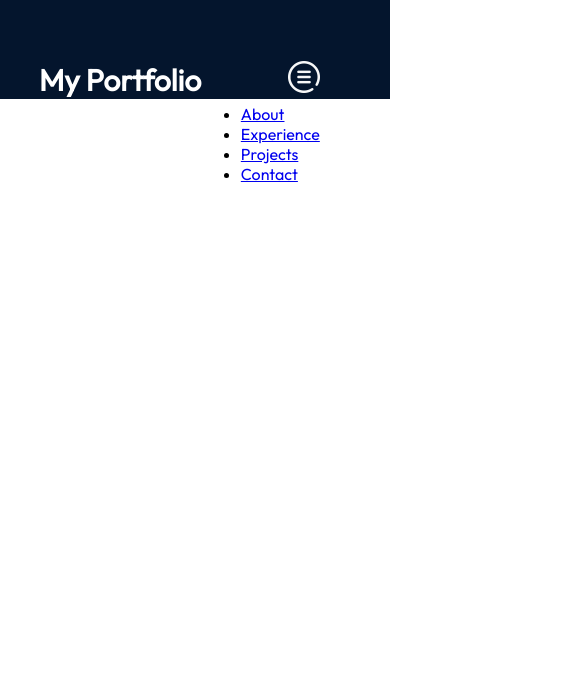
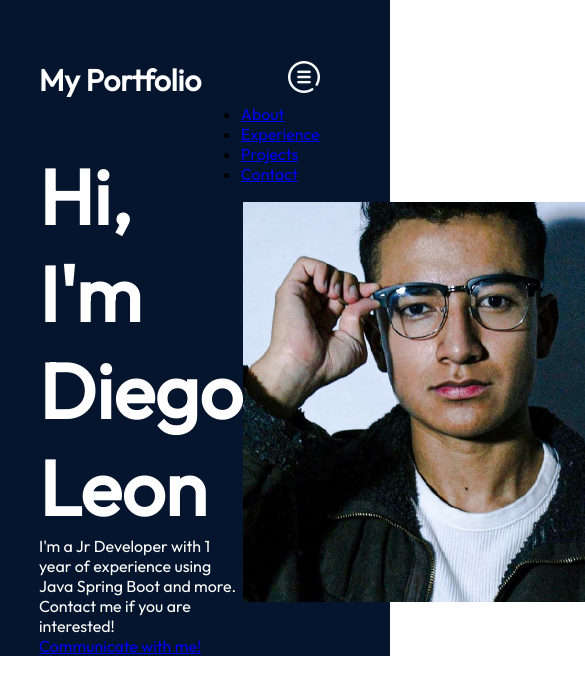
Before and after one commit to EnriLion/enrilion-blog, a React (Vite) app in the folder react-portfolio/: page / in a window 390 px wide. Shown: the top 694 px of the page, 585 px wide, since content can reach past the window. Built offline with nearby package versions, Linux system fonts and the light colour scheme.

Commit message:
Adding Section 3 navbar and Profile Heading

```diff
--- a/react-portfolio/src/App.jsx
+++ b/react-portfolio/src/App.jsx
@@ -1,5 +1,6 @@
 import styles from'./App.module.css'
 import { Navbar } from './components/Navbar/Navbar'
+import { ProfileHeading } from './components/Navbar/ProfileHeading/ProfileHeading'
 
 function App() {
 
@@ -7,6 +8,7 @@ function App() {
     <div className={styles.App}>
     {/* Hello World */}
     <Navbar />
+    <ProfileHeading/>
     </div>
   )
 }
--- a/react-portfolio/src/components/Navbar/Navbar.jsx
+++ b/react-portfolio/src/components/Navbar/Navbar.jsx
@@ -8,13 +8,22 @@ import { getImageUrl } from "../../utils";
 
 
 export  const Navbar = () => {
+    const [menuOpen, setMenuOpen] = useState(false);
+
     return <nav className={styles.navbar}>
         <a  className={styles.title} href='/'>
         My Portfolio
         </a>
         <div className={styles.menu}>
-            <img className={styles.menuBtn} src={getImageUrl("nav/close_menu.png")} alt="menu-button"/>
-        <ul className={styles.menuItems}>
+            <img
+            className={styles.menuBtn} src={
+                menuOpen? getImageUrl("nav/open_menu.png")
+                : getImageUrl('nav/close_menu.png')}
+                 alt="menu-button"
+                 onClick={()=> setMenuOpen(!menuOpen)}
+                 />
+        <ul className={`${styles.menuItems} ${menuOpen && styles.menuOpen}`}
+        onClick={() => setMenuOpen(false)}>
             <li>
                 <a href="#about">About</a>
             </li>
--- a/react-portfolio/src/components/Navbar/Navbar.module.css
+++ b/react-portfolio/src/components/Navbar/Navbar.module.css
@@ -53,6 +53,25 @@
     .menuBtn{
         height: 2rem;
         width: auto;
+        display: block;
+        cursor: pointer;
+    }
+
+    .menu-items{
+        display: none;
+        flex-direction: column;
+        align-items: center;
+        gap: 13px;
+        border-radius: 10px;
+        background: rgb(25, 55, 109);
+        background: linear-gradient(0deg, rgba(25, 55, 109, 0.2) 0%, rgba(25, 55, 109,1) 100%);
+        padding: 24px 33px;
+        box-shadow: 0 0 4px 0 rgba(0, 0, 0, 0.25);
+    }
+
+    .menuOpen {
+        display: flex;
+        z-index: 1;
     }
 
 }
--- /dev/null
+++ b/react-portfolio/src/components/Navbar/ProfileHeading/ProfileHeading.jsx
@@ -0,0 +1,23 @@
+import React from "react";
+
+import styles from './ProfileHeading.module.css'
+
+import { getImageUrl } from "../../../utils";
+
+export const ProfileHeading = () => {
+    return (
+    <section className={styles.container}>
+        <div className={styles.content}>
+            <h1 className={styles.title}>Hi, I'm Diego Leon</h1>
+            <p classNam={styles.description}>I'm a Jr Developer with 1 year of
+                experience using Java Spring Boot and
+                more. Contact me if you are interested!
+            </p>
+            <a href="mailto:diegoleonc45@gmail.com" className={styles.contactImg}>Communicate with me!</a>
+            </div>
+            <img className={styles.profileImg} src={getImageUrl("profile/profile_icon.png")} alt="Portrait of me"/>
+            <div className={styles.topBlur}/>
+            <div className={styles.bottomBlur}/>
+    </section>
+    );
+};
--- /dev/null
+++ b/react-portfolio/src/components/Navbar/ProfileHeading/ProfileHeading.module.css
@@ -0,0 +1,24 @@
+@import '../../../vars.css';
+
+.container{
+    position: relative;
+    display: flex;
+    align-items: center;
+    justify-content: space-between;
+    margin-top: 49px;
+    z-index: 1;
+    margin-left: 10%;
+    margin-right: 10%;
+}
+
+.content {
+    display: flex;
+    flex-direction: column;
+    align-items: flex-start;
+    color: var(--color-text);
+    z-index: 1;
+}
+
+.title {
+    font-size: 77px;
+}
```
